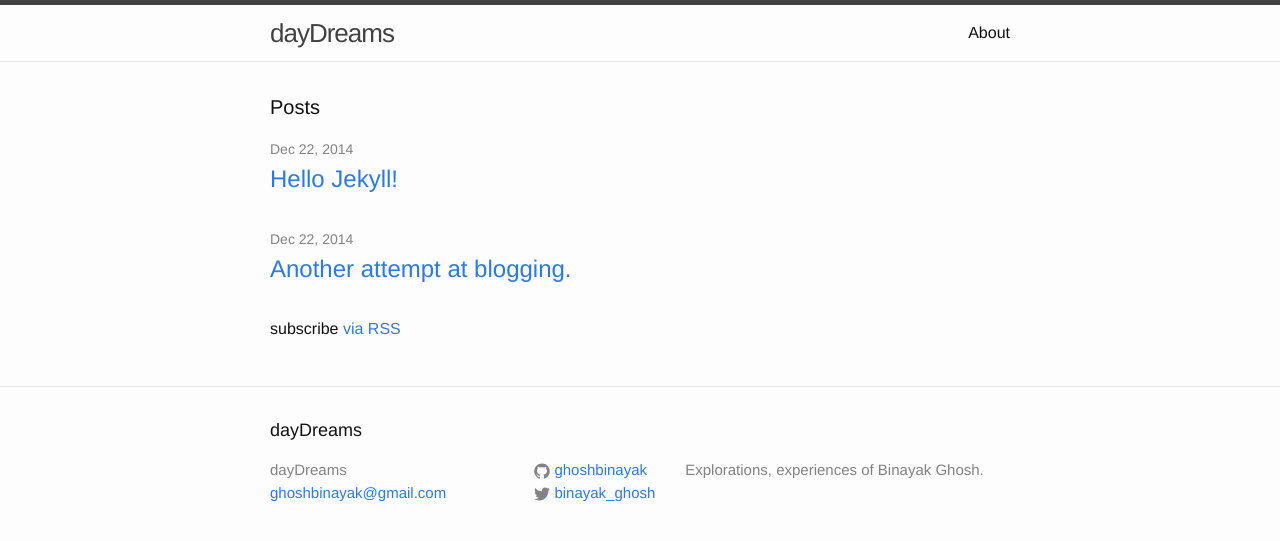
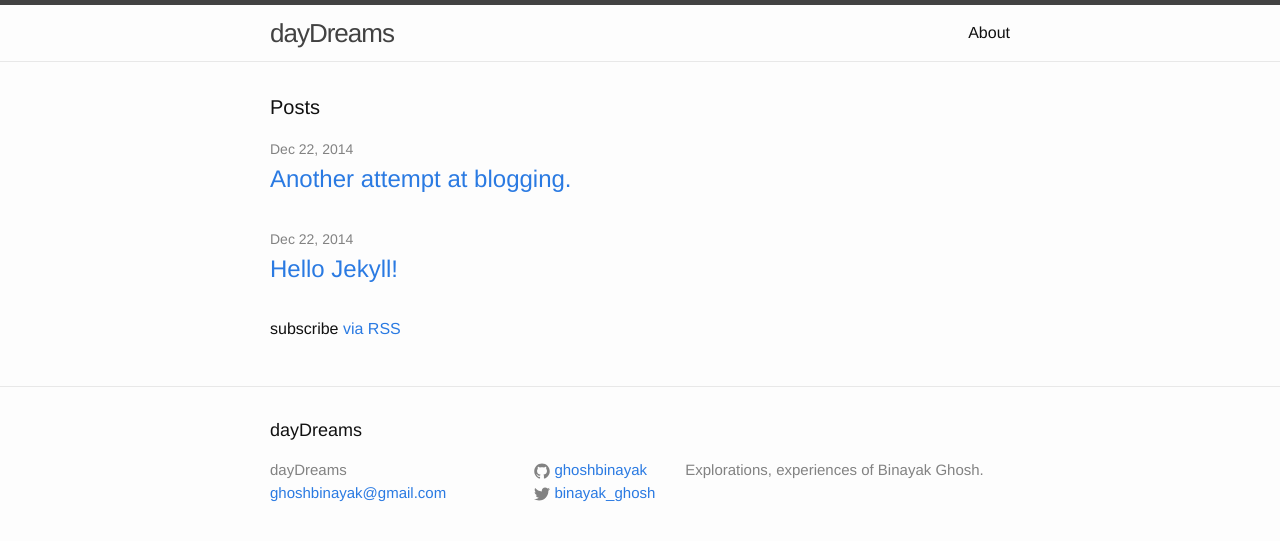
Before and after one commit to swrdfish/swrdfish.github.io, a Jekyll site: the page built from index.html, in a window 1280 px wide. Shown: the top 541 px of the page. Built offline with Jekyll 4.4.1, drawn with Linux system fonts in a browser that asks for light colours; the list of posts is cut into pages by our own code.

Commit message:
corrected post ordering

```diff
--- a/_config.yml
+++ b/_config.yml
@@ -12,3 +12,6 @@ github_username:  ghoshbinayak
 markdown: kramdown
 safe: true
 exclude: ['README.md', 'dayDreams.sublime-project']
+paginate: 10
+permalink: /:year/:month/:day/:title/
+paginate_path: /page:num
--- a/index.html
+++ b/index.html
@@ -7,7 +7,7 @@ layout: default
   <h1 class="page-heading">Posts</h1>
 
   <ul class="post-list">
-    {% for post in site.posts %}
+    {% for post in site.posts reversed%}
       <li>
         <span class="post-meta">{{ post.date | date: "%b %-d, %Y" }}</span>
 
```
